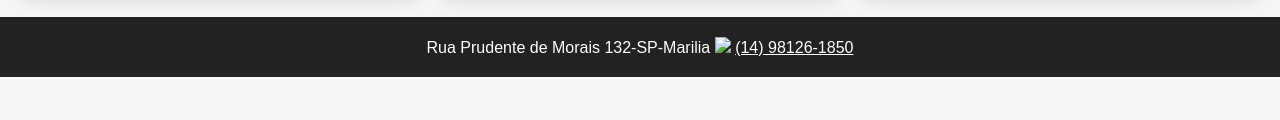
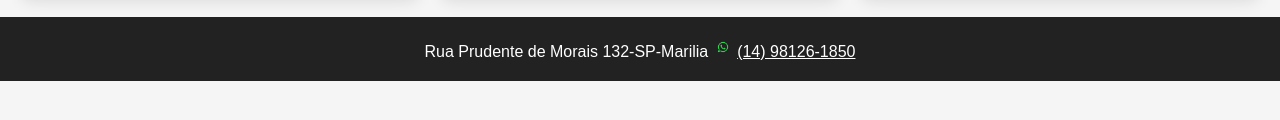
Before and after one commit to chinamark89/pastelaria-su, a plain HTML site: page index.html in a window 1280 px wide. Shown: the part 554-674 px from the top of the page. Drawn offline with Linux system fonts and the light colour scheme.

Commit message:
Fix WhatsApp image source in footer

```diff
--- a/index.html
+++ b/index.html
@@ -266,7 +266,7 @@
 
 <footer>
 Rua Prudente de Morais 132-SP-Marilia
-<img src="whatsapp.webp" class="whatsapp">
+<img src="imagems/whatsapp.webp" class="whatsapp">
 <a href="https://wa.me/5514981261850" style="color:white;">
 (14) 98126-1850
 </a>
```
